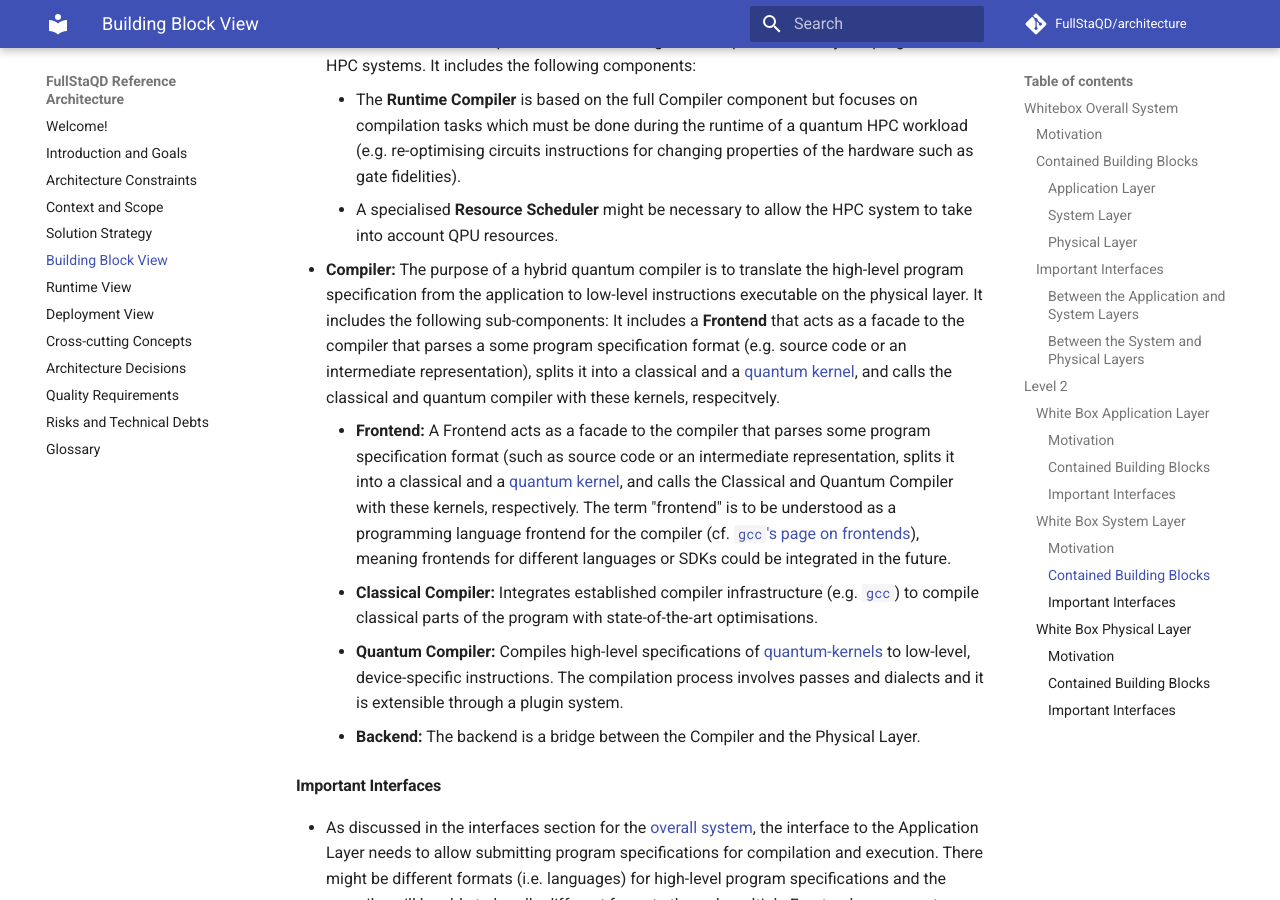
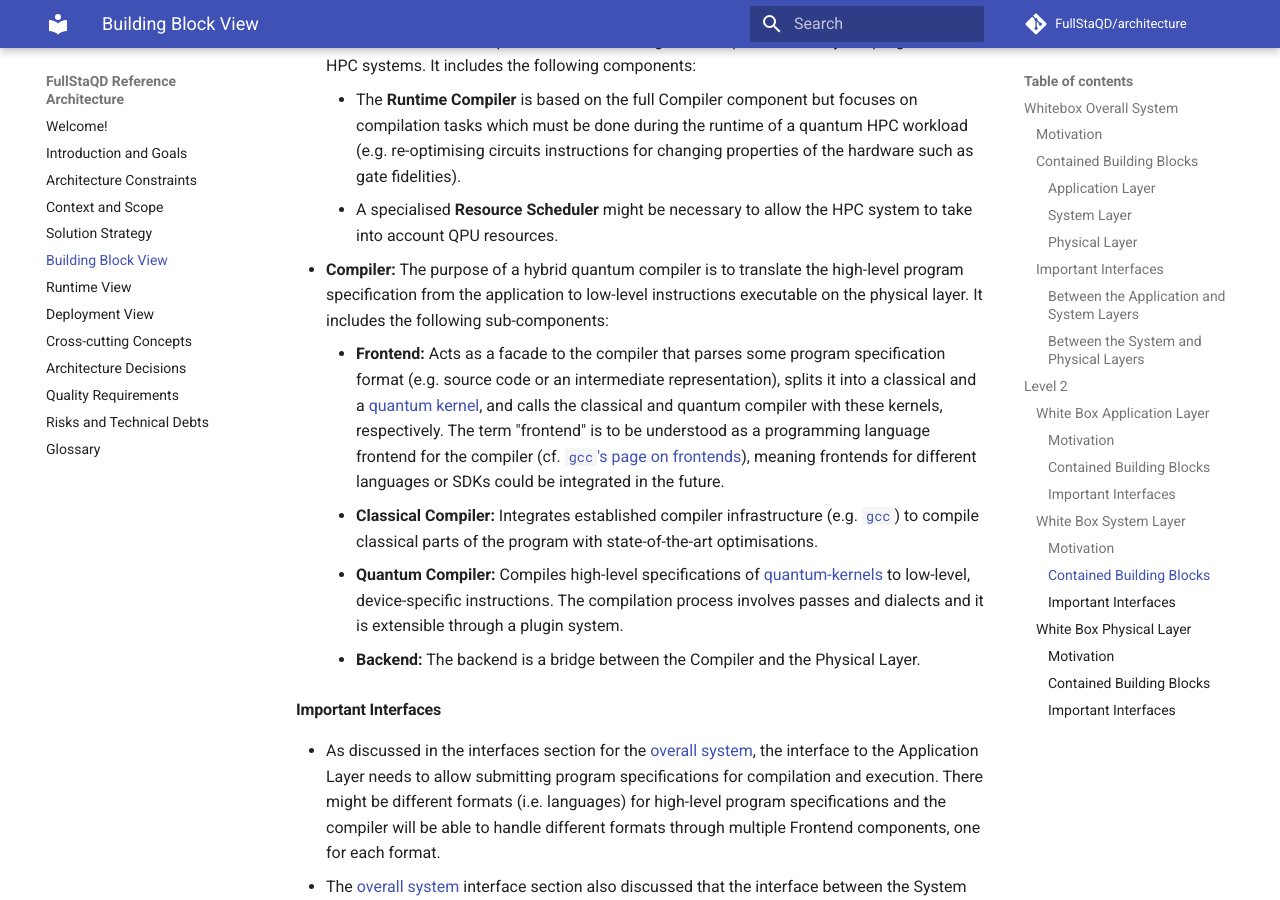
Before and after one commit to FullStaQD/architecture, an MkDocs documentation site: the page built from docs/05_building_block_view.md, in a window 1280 px wide and 900 px high, scrolled down 6238 px. Built offline with MkDocs 1.6.1 and Material for MkDocs 9.7.7, drawn with Linux system fonts in a browser that asks for light colours; comment, search, counter and statistics services are not loaded.

Commit message:
removed redundant sentence in "Contained Building Blocks - Compiler" section

```diff
--- a/docs/05_building_block_view.md
+++ b/docs/05_building_block_view.md
@@ -248,16 +248,11 @@
   high-level program specification from the application to low-level
   instructions executable on the physical layer.
   It includes the following sub-components:
-  It includes a **Frontend** that acts as a facade to the compiler that parses a
-  some program specification format (e.g. source code or an intermediate
-  representation), splits it into a classical and a
-  [quantum kernel](./12_glossary.md#quantum-kernel), and calls the classical and
-  quantum compiler with these kernels, respecitvely.
-    - **Frontend:** A Frontend acts as a facade to the compiler that parses some
-      program specification format (such as source code or an intermediate
-      representation, splits it into a classical and a
-      [quantum kernel](./12_glossary.md#quantum-kernel), and calls the Classical
-      and Quantum Compiler with these kernels, respectively.
+    - **Frontend:** Acts as a facade to the compiler that parses some
+      program specification format (e.g. source code or an intermediate
+      representation), splits it into a classical and a
+      [quantum kernel](./12_glossary.md#quantum-kernel), and calls the classical
+      and quantum compiler with these kernels, respectively.
       The term "frontend" is to be understood as a programming language frontend
       for the compiler (cf.
       [`gcc`'s page on frontends](https://gcc.gnu.org/frontends.html)), meaning
```
